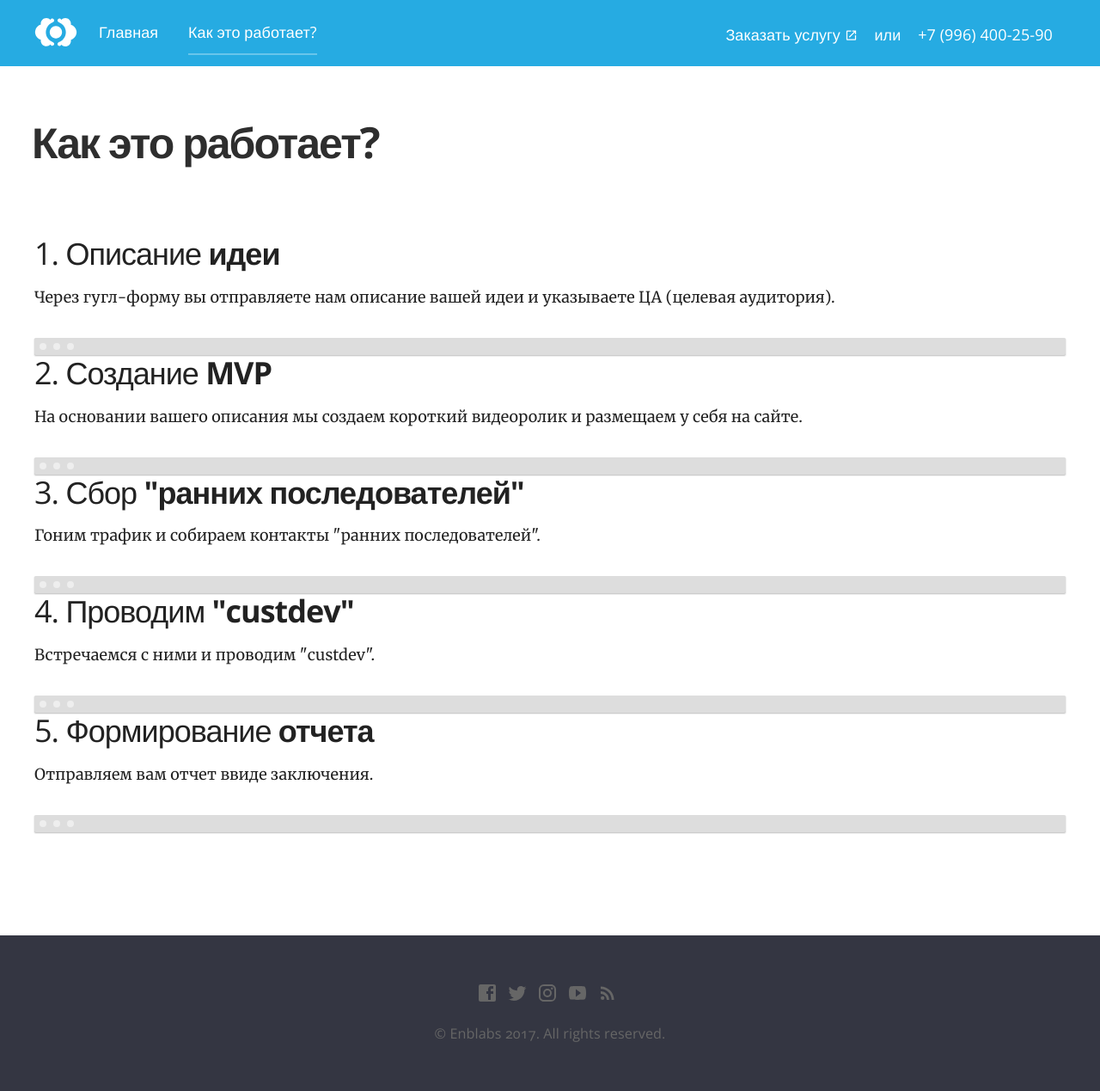
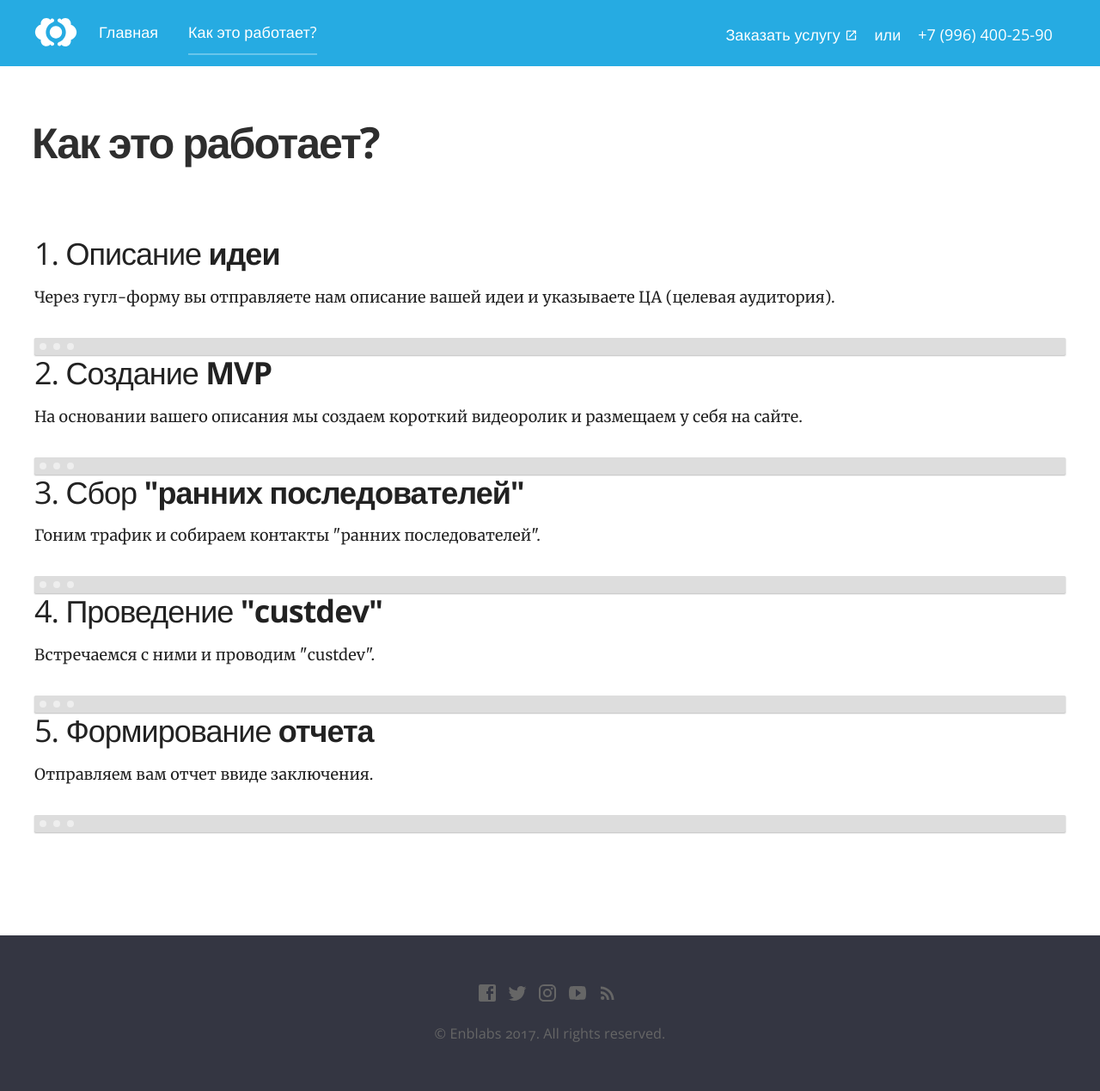
Before and after one commit to RakhimyanTim/digital-marketing.github.io, a Jekyll site: the page built from how.html, in a window 1280 px wide. Shown: the whole page at 86% size. Built offline with Jekyll 4.4.1, drawn with Linux system fonts in a browser that asks for light colours; nearby versions of some CDN libraries.

Commit message:
Updated 'how.html' via CloudCannon

```diff
--- a/how.html
+++ b/how.html
@@ -41,7 +41,7 @@ permalink: /how/
 	<section>
 		<div class="container flex">
 			<div class="text editable">
-				<h2>4. Проводим <strong>"custdev"</strong></h2>
+				<h2>4. Проведение <strong>"custdev"</strong></h2>
 				<p>Встречаемся с ними и проводим "custdev".</p>
 			</div>
 			<div class="image">
```
